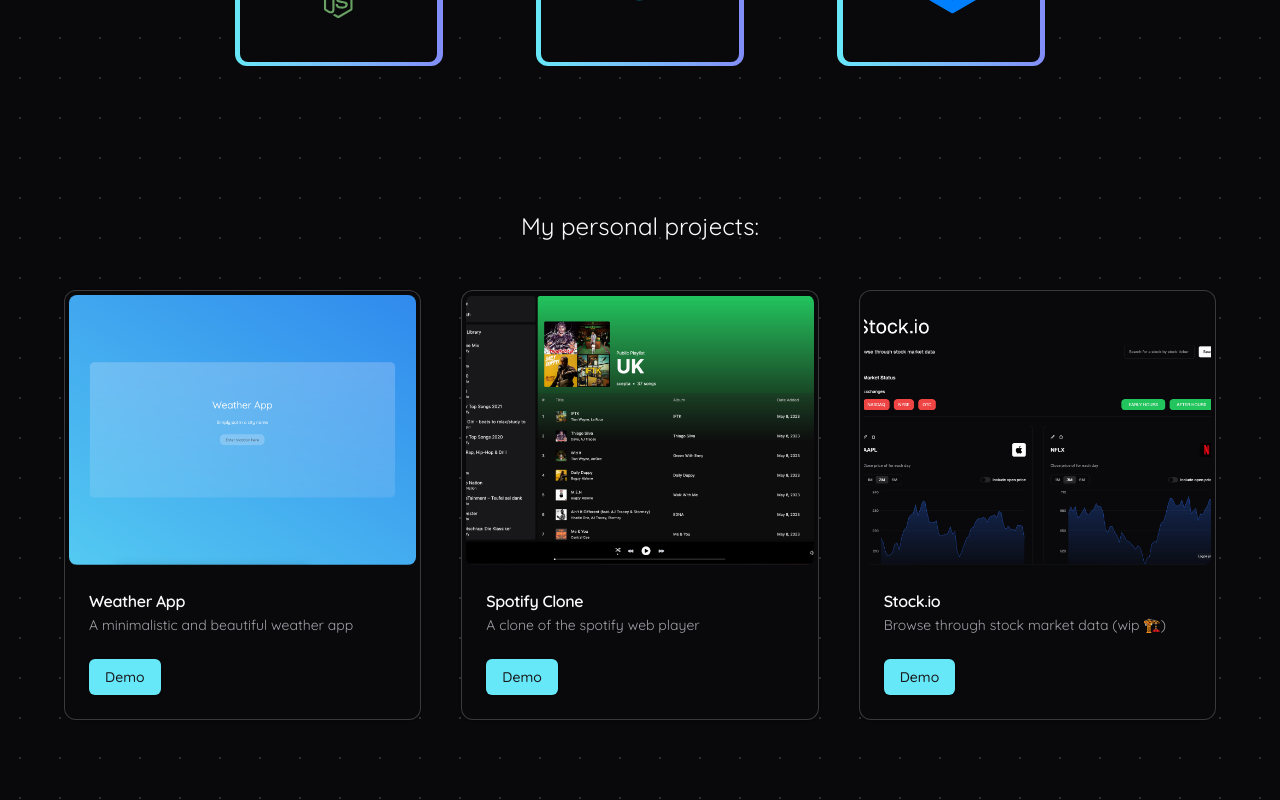
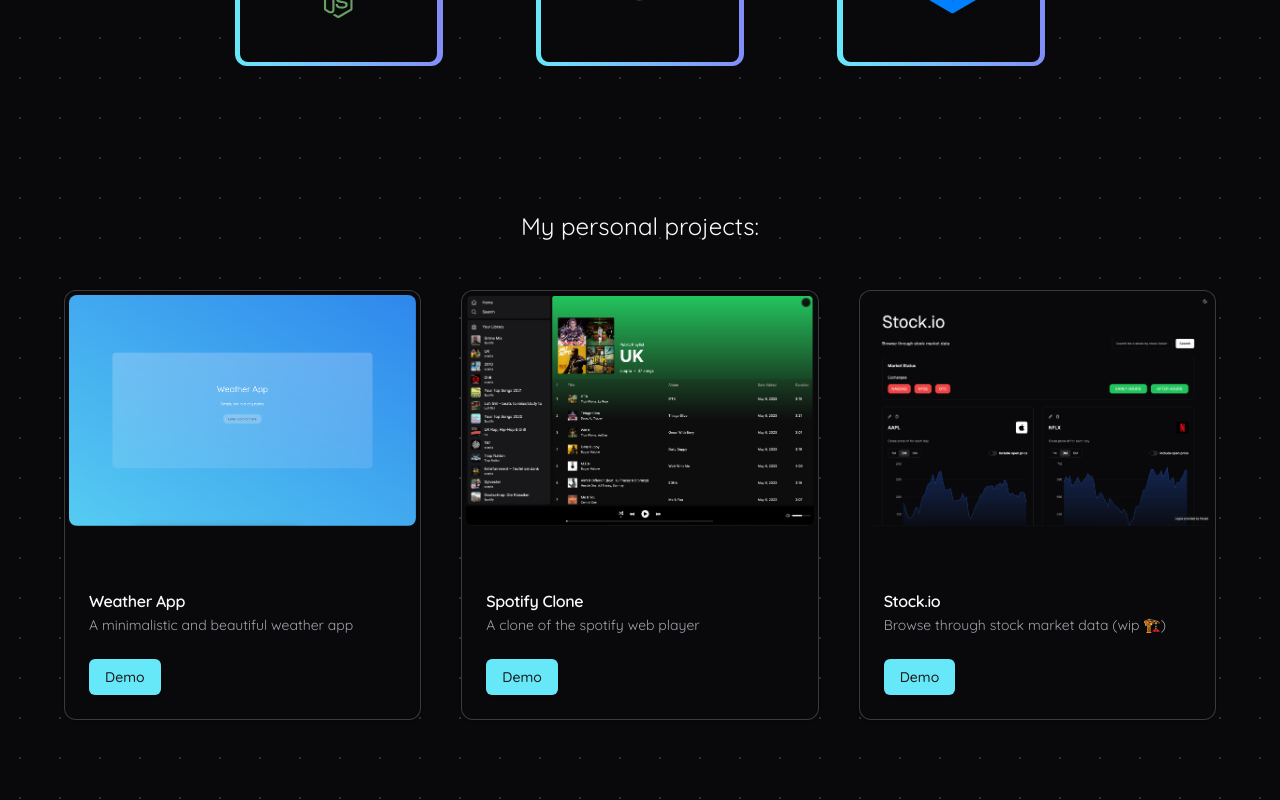
Before and after one commit to lukas-cc/portfolio, a Next.js app: page / in a window 1280 px wide. Shown: the part 942-1742 px from the top of the page. Built offline with nearby package versions, Linux system fonts and the light colour scheme.

Commit message:
remove height

```diff
--- a/src/components/project-showcase/project-card.tsx
+++ b/src/components/project-showcase/project-card.tsx
@@ -24,9 +24,7 @@
   return (
     <Card className="relative flex flex-col justify-between border border-white/20">
       <CardContent className="p-1">
-        <div className="relative h-[270px] w-full overflow-hidden">
-          {children}
-        </div>
+        <div className="relative h-[270px] w-full">{children}</div>
       </CardContent>
       <div>
         <CardHeader>
--- a/src/components/project-showcase/project-grid.tsx
+++ b/src/components/project-showcase/project-grid.tsx
@@ -18,7 +18,7 @@
             width={420}
             height={270}
             sizes="100vw"
-            className="h-[270px] w-full rounded-lg object-cover"
+            className="w-full rounded-lg object-cover"
           />
         </ProjectCard>
         <ProjectCard
@@ -33,7 +33,7 @@
             width={420}
             height={270}
             sizes="100vw"
-            className="h-[270px] w-full rounded-lg object-cover"
+            className="w-full rounded-lg object-cover"
           />
         </ProjectCard>
         <ProjectCard
@@ -48,7 +48,7 @@
             width={420}
             height={270}
             sizes="100vw"
-            className="h-[270px] w-full rounded-lg object-cover"
+            className="w-full rounded-lg object-cover"
           />
         </ProjectCard>
       </div>
```
